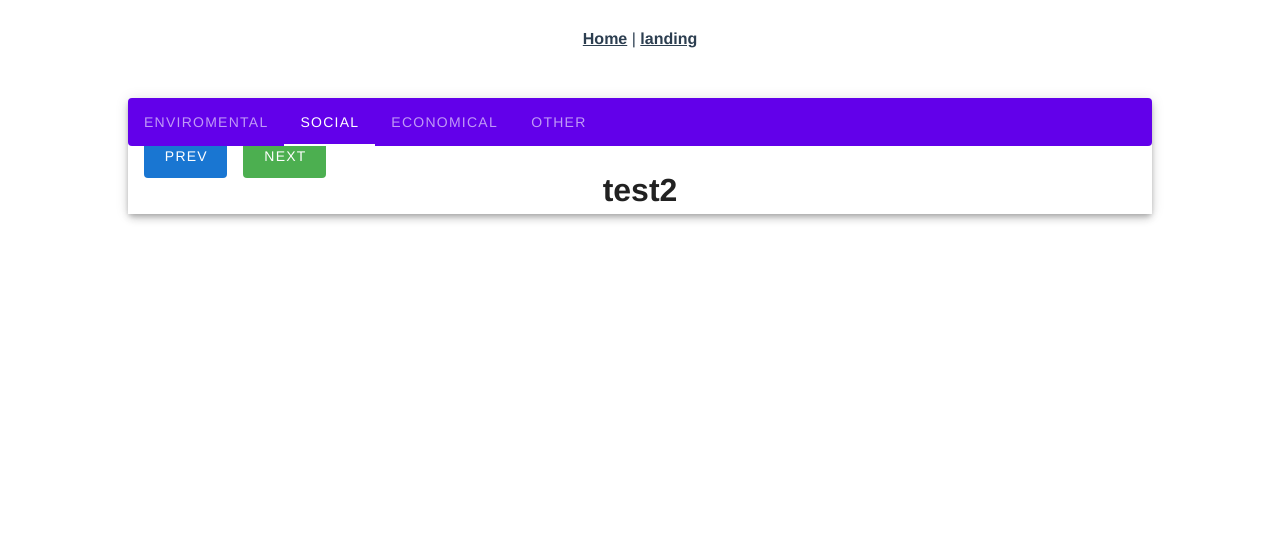
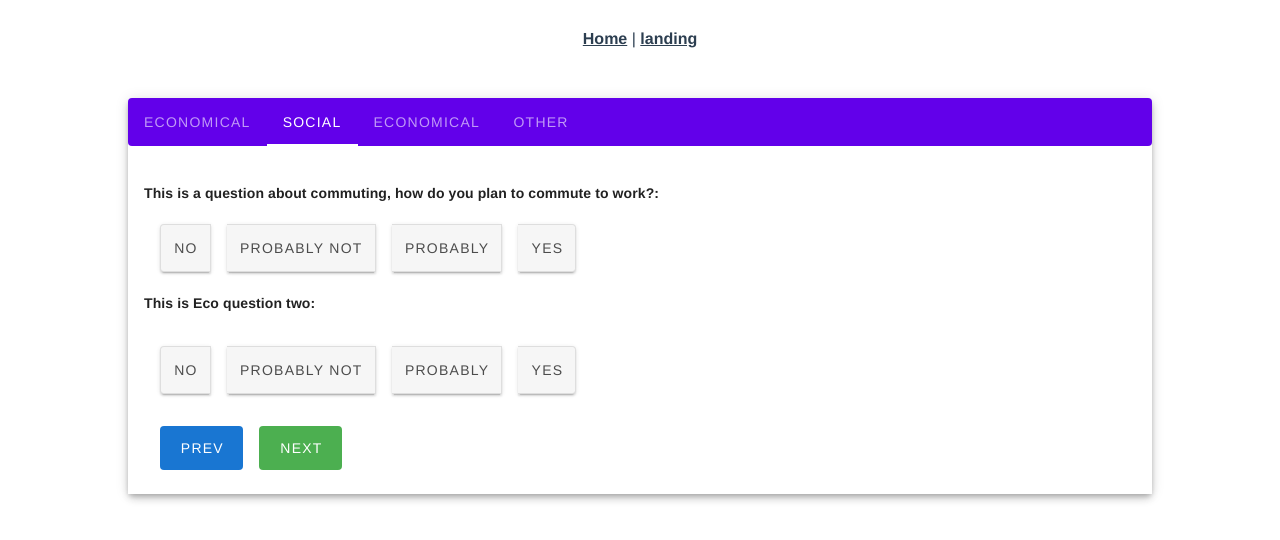
Before and after one commit to ClemLef/SIMS-bolagsverket, a Vue app in the folder testvue/: page /#/form in a window 1280 px wide. Both pictures are taken after a click on the button "NEXT". Shown: the top 540 px of the page. Built offline with nearby package versions, Linux system fonts and the light colour scheme.

Commit message:
Added next and prev button to formPage

```diff
--- a/testvue/src/views/FormPage.vue
+++ b/testvue/src/views/FormPage.vue
@@ -9,8 +9,9 @@
           dark >
 
           <!-- ############################################################# TAB 1 -->
-        <v-tab ripple href='#tab-1'> Enviromental </v-tab>
+        <v-tab ripple href='#tab-1' @click="setCurrentTab(1)"> Economical </v-tab>
           <v-tab-item value='tab-1'>
+
             <v-card-text class="text-left font-weight-black my-5" v-show="currentTab == 1">
 
               <p> This is a question about commuting, how do you plan to commute to work?: </p>
@@ -46,37 +47,65 @@
         <!-- ############################################################# TAB 1 -->
 
 
-        <v-tab ripple href='#tab-2'> Social </v-tab>
+        <!-- ############################################################# TAB 2 -->
+        <v-tab ripple href='#tab-2' @click="setCurrentTab(2)"> Social </v-tab>
           <v-tab-item value='tab-2'>
+            <v-card-text class="text-left font-weight-black my-5" v-show="currentTab == 2">
+
+              <p> This is a question about commuting, how do you plan to commute to work?: </p>
+              <!-- rows margin-y-axis-5, x-axis-2- -->
+              <v-row class="my-5 mx-2">
+                <v-btn-toggle
+                  v-model="multipleQ2"
+                  multiple>
+                  <v-btn elevation="2" class="mx-2"> No </v-btn>
+                  <v-btn elevation="2" class="mx-2"> Probably not </v-btn>
+                  <v-btn elevation="2" class="mx-2"> Probably </v-btn>
+                  <v-btn elevation="2" class="mx-2"> Yes </v-btn>
+                </v-btn-toggle>
+              </v-row>
+
+              <p> This is Eco question two: </p>
+              <v-row class="my-8 mx-2">
+                <v-btn-toggle>
+                  <v-btn elevation="2" class="mx-2"> No </v-btn>
+                  <v-btn elevation="2" class="mx-2"> Probably not </v-btn>
+                  <v-btn elevation="2" class="mx-2"> Probably </v-btn>
+                  <v-btn elevation="2" class="mx-2"> Yes </v-btn>
+                </v-btn-toggle>
+              </v-row>
+
               <v-row class="mx-2">
                 <v-btn class="mx-2" depressed color="primary" large @click="prevTab"> Prev </v-btn>
                 <v-btn class="mx-2" depressed color="success" large @click="nextTab"> Next </v-btn>
               </v-row>
-            <h1> test2 </h1>
+
+            </v-card-text>
         </v-tab-item>
+        <!-- ############################################################# TAB 2 -->
+
 
         <v-tab ripple href='#tab-3'> Economical </v-tab>
           <v-tab-item value='tab-3'>
+            <h1> test3 </h1>
             <v-row class="mx-2">
               <v-btn class="mx-2" depressed color="primary" large @click="prevTab"> Prev </v-btn>
               <v-btn class="mx-2" depressed color="success" large @click="nextTab"> Next </v-btn>
             </v-row>
-            <h1> test3 </h1>
           </v-tab-item>
 
         <v-tab ripple href='#tab-4'> Other </v-tab>
           <v-tab-item value='tab-4'>
+            <h1> test4 </h1>
             <v-row class="mx-2">
               <v-btn class="mx-2" depressed color="primary" large @click="prevTab"> Prev </v-btn>
               <v-btn class="mx-2" depressed color="success" large @click="nextTab"> Next </v-btn>
             </v-row>
-            <h1> test4 </h1>
           </v-tab-item>
 
       </v-tabs>
 
       <!-- Economical Questions -->
-
 
       <!-- <v-card-text class="text-left font-weight-black my-5" v-show="currentStep == 2">
         <p> This is Soc question one: </p>
@@ -138,6 +167,7 @@
       data: () => ({
         tab: 'tab-1',
         multipleQ1: [],
+        multipleQ2: [],
         currentTab: 1,
         value: 0,
         tickLabels: ['Terrible!', 'Bad', 'Okay', 'Good', 'Excellent!'],
@@ -167,6 +197,9 @@
             case 4: this.tab = 'tab-4'; break;
           }
           console.log(this.currentTab);
+        },
+        setCurrentTab(tab){
+          this.currentTab = tab;
         }
       }
     }
```
Lines whose indentation alone changed are shown as unchanged.
